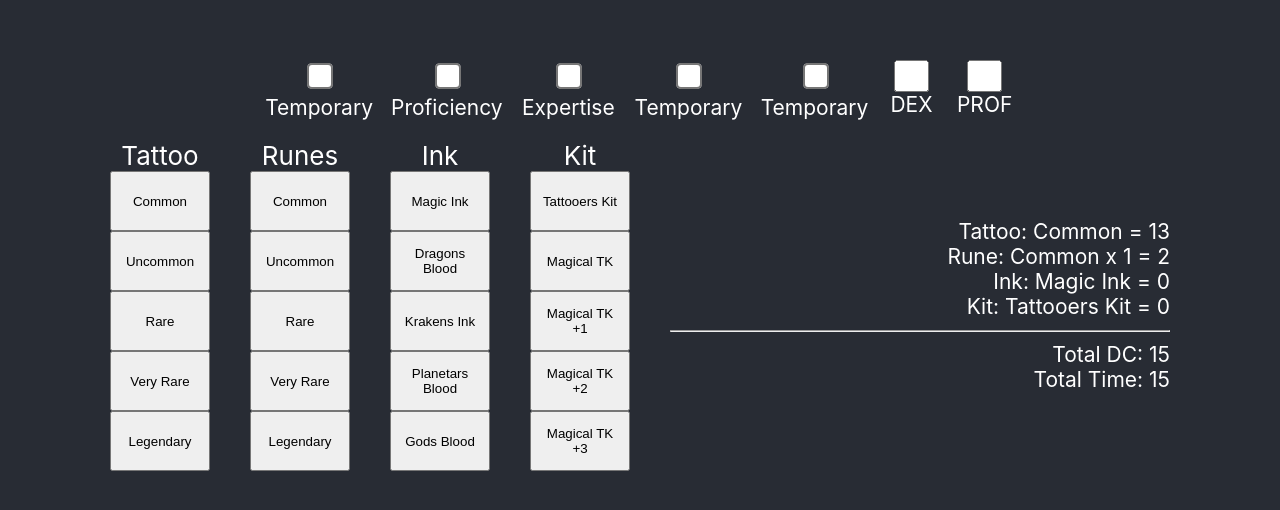
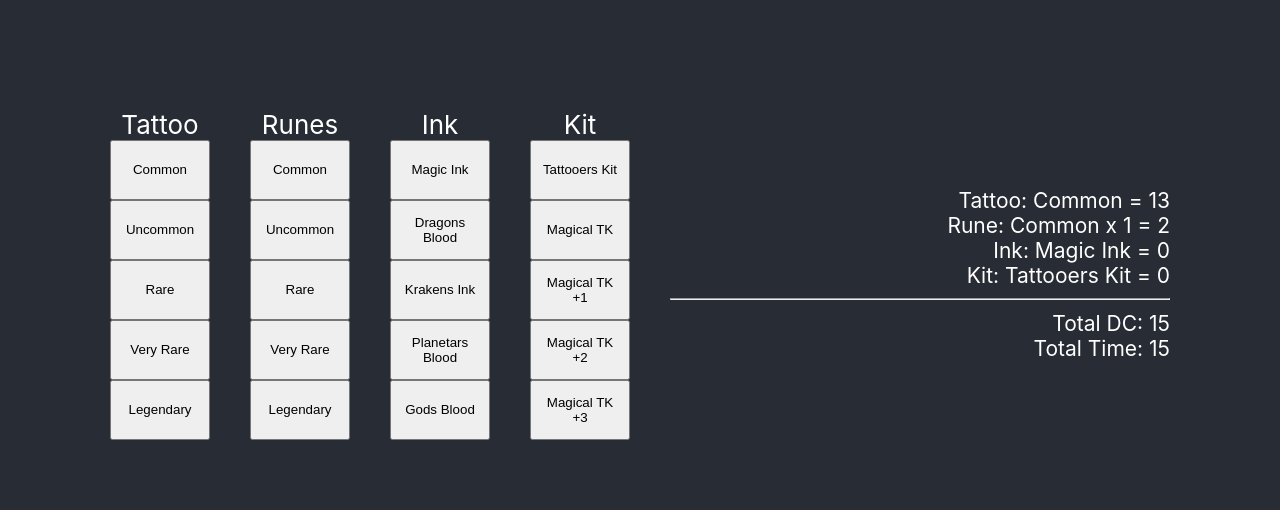
Before and after one commit to N4G1/dnd, a React (Create React App) app: page /dnd/tattoos in a window 1280 px wide. Shown: the part 126-636 px from the top of the page. Built offline with nearby package versions, Linux system fonts and the light colour scheme.

Commit message:
temporarly removed Header from TattooPage

```diff
--- a/src/containers/TattooPage.tsx
+++ b/src/containers/TattooPage.tsx
@@ -2,7 +2,6 @@ import { useState } from "react";
 import "../App.css";
 import EntityColumn from "../components/EntityColumn";
 import TattooTotalResult from "../components/TattooTotalResult";
-import Header from "../components/Header";
 import { CraftingRarity, InkRarity, KitRarity } from "../interfaces";
 
 const TattooPage = () => {
@@ -10,7 +9,6 @@ const TattooPage = () => {
   const [runeRarity, setRuneRarity] = useState<CraftingRarity>("Common");
   const [inkRarity, setInkRarity] = useState<InkRarity>("Magic Ink");
   const [kitRarity, setKitRarity] = useState<KitRarity>("Tattooers Kit");
-  const [header, setHeader] = useState<KitRarity>("Tattooers Kit");
 
   const rarity: CraftingRarity[] = ["Common", "Uncommon", "Rare", "Very Rare", "Legendary"];
   const ink: InkRarity[] = ["Magic Ink", "Dragons Blood", "Krakens Ink", "Planetars Blood", "Gods Blood"];
@@ -18,7 +16,6 @@ const TattooPage = () => {
 
   return (
     <header className="App-header">
-      <Header asd={() => {}} />
       <div className={"body"}>
         <EntityColumn name={"Tattoo"} callback={setTattooRarity} items={rarity} />
         <EntityColumn name={"Runes"} callback={setRuneRarity} items={rarity} />
```
